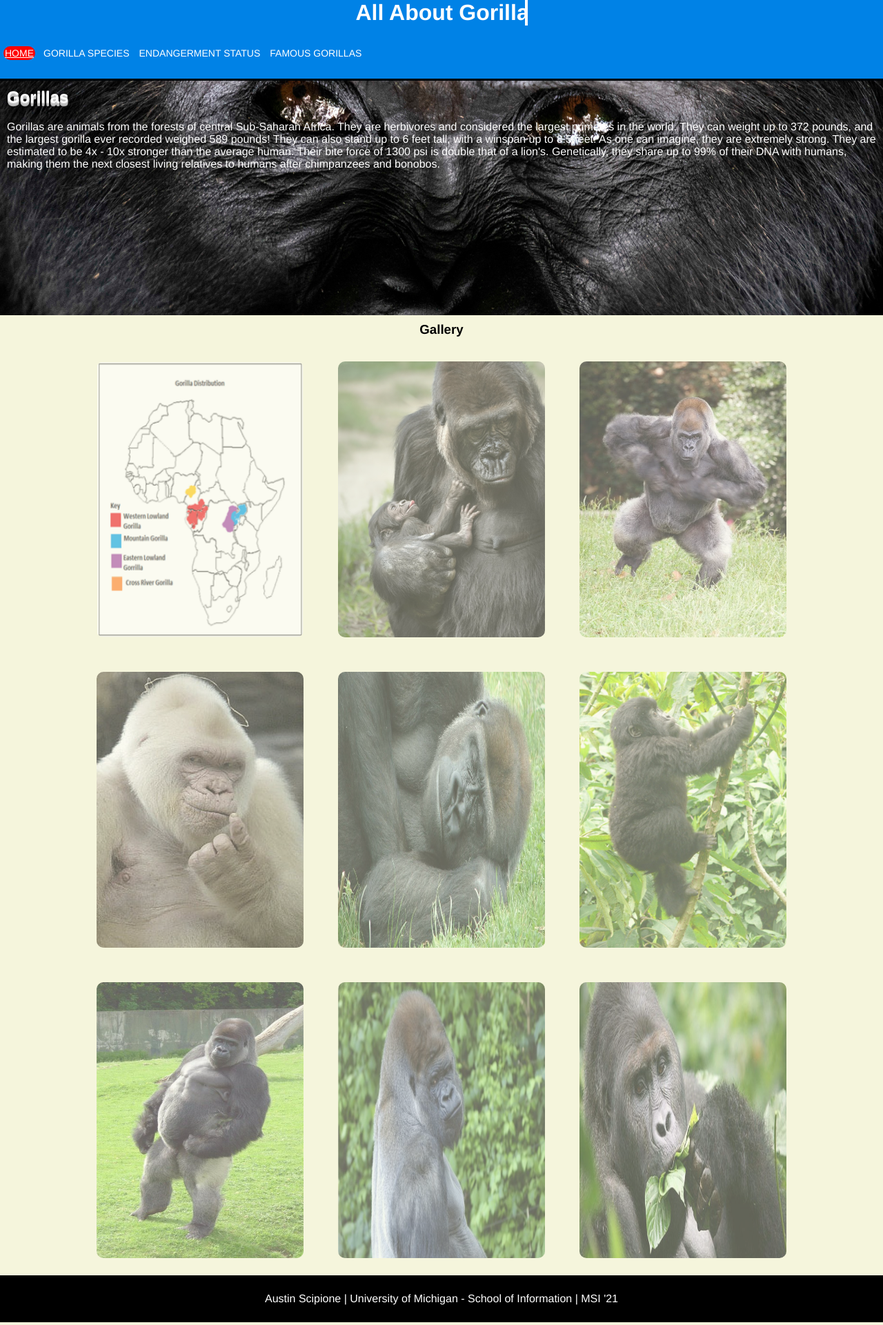
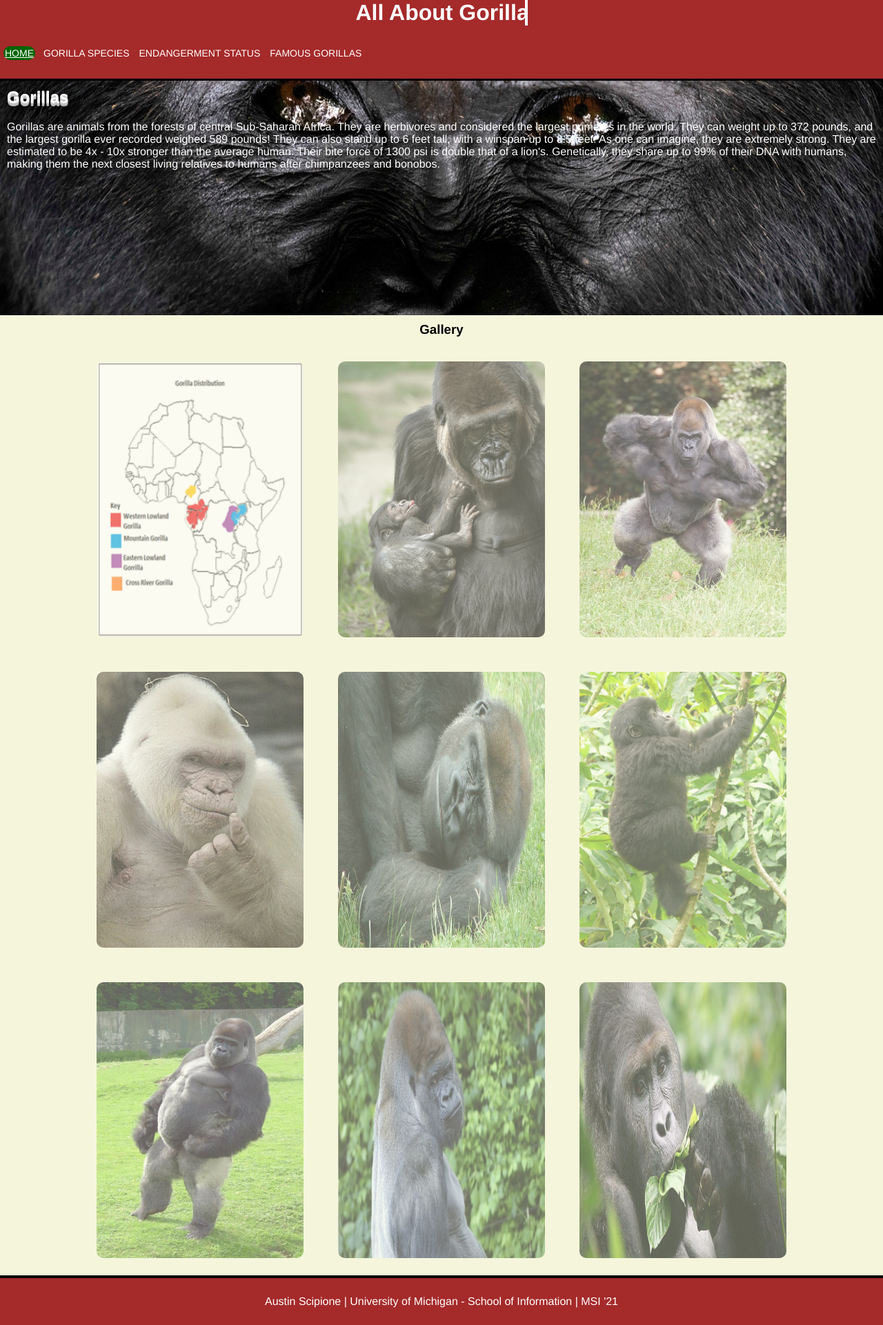
Before and after one commit to ascipion/portfolio, a plain HTML site: page index.html in a window 1280 px wide. Shown: the whole page at 69% size. Drawn offline with Linux system fonts and the light colour scheme.

Commit message:
Update style.css

```diff
--- a/css/style.css
+++ b/css/style.css
@@ -9,7 +9,7 @@
 
 
 .animate{
-    background-color: #0082e6;
+    background-color: brown;
 }
 
 body{
@@ -47,7 +47,7 @@ a.skip:focus, a.skip:active{
 }
 
 nav{
-    background: #0082e6;
+    background: brown;
     border-bottom: solid black;
     height: 80px;
     width: 100%;
@@ -79,12 +79,13 @@ a.active, a:hover{
 }
 
 .nav .current{
-    background-color: red;
+    background-color: darkgreen;
     text-decoration: underline;
 }
 
 footer{
-    background-color: black;
+    background-color: brown;
+    border-top: 4px solid black;
     color: white;
     padding: 25px;
     text-align: center;
@@ -123,7 +124,7 @@ footer{
 }
 
 h1{
-    background-color: #0082e6;
+    background-color: brown;
     color: white;
     margin-left: auto;
     margin-right: auto;
@@ -173,6 +174,7 @@ h3{
 
 #main > header{
     background-image: url("../images/parallax.jpg");
+    background-color: black;
     background-attachment: fixed;
     background-position: center;
     background-repeat: no-repeat;
@@ -282,6 +284,10 @@ h3{
 }
 
 #check{
+    display:none;
+}
+
+#check2{
     display:none;
 }
 
@@ -410,6 +416,10 @@ h3{
         left: 0;
     }
 
+    #check2:checked ~ ul{
+        left:0;
+    }
+
     .species, .endangerment2{
         display: grid;
         grid-template-columns: auto;
```
